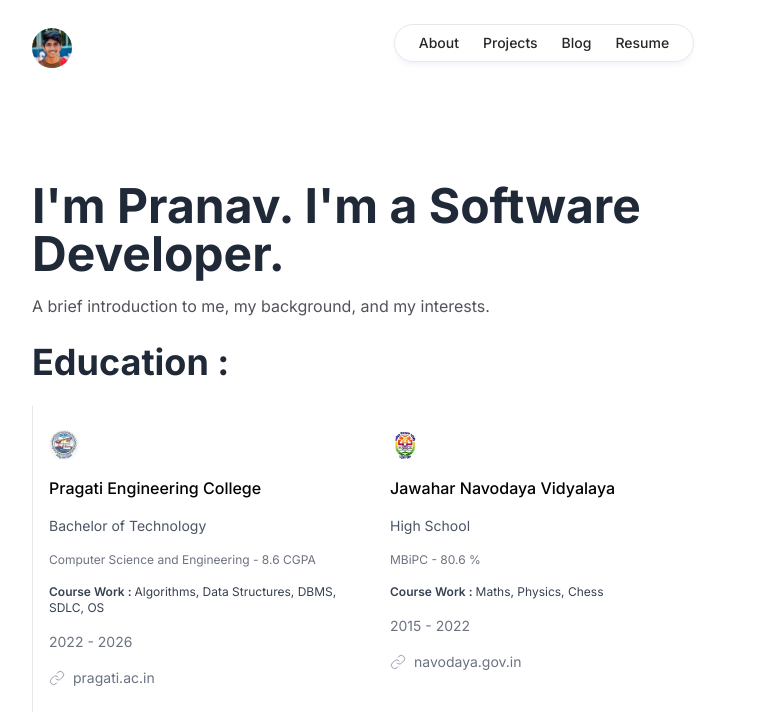
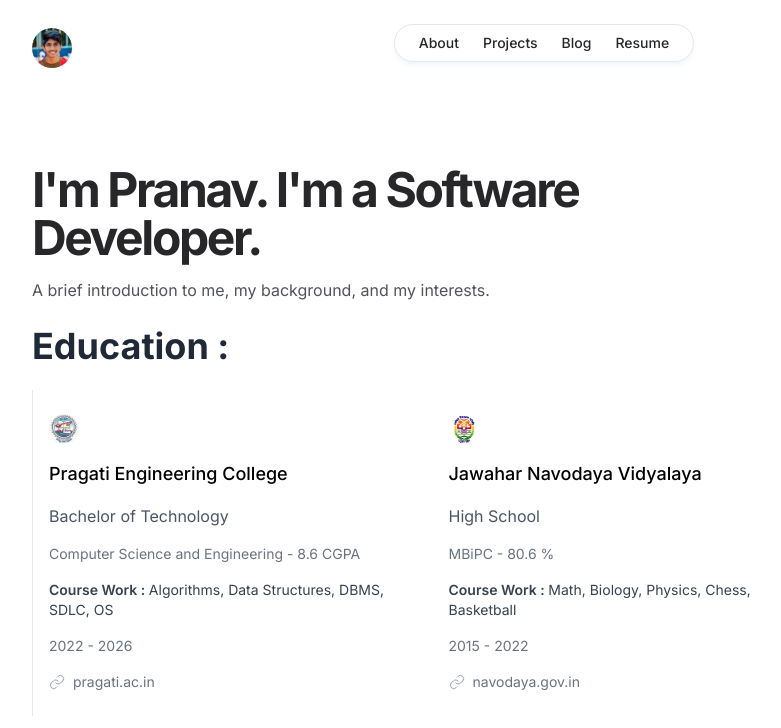
Before and after one commit to pranavchaitu/portfolio, a Next.js app: page /about in a window 1280 px wide. Shown: the top 728 px of the page, without its empty margins (96-877 px from the left). Built offline with nearby package versions, Linux system fonts and the light colour scheme.

Commit message:
done menu bar

```diff
--- a/app/about/page.tsx
+++ b/app/about/page.tsx
@@ -2,13 +2,11 @@ import Image from "next/image"
 
 export default function Home() {
     return <div>
-        <div className="mx-2 flex justify-center">
-            <div className="w-screen max-w-screen-md lg:max-w-screen-lg">
         <p className="font-bold text-4xl lg:text-4xl text-gray-800 ml-4 lg:m-0">
             Education :
         </p>
         <br />
-                <div className="border-l grid grid-cols-1 sm:grid-cols-2 lg:grid-cols-3 ">
+        <div className="border-l grid grid-cols-1 sm:grid-cols-2 pr-56">
             <StudyData
                 img={"pragati.jpg"}
                 name={"Pragati Engineering College"}
@@ -25,12 +23,10 @@ export default function Home() {
                 degree={"High School"}
                 course={"MBiPC"}
                 marks={[80.6,100]}
-                        courseWork={['Maths',' Physics',' Chess']}
+                courseWork={['Math',' Biology',' Physics',' Chess',' Basketball']}
                 years={[2015,2022]}
                 link={"https://navodaya.gov.in"}
             />
-                </div>
-            </div>
         </div>
     </div>
 }
@@ -46,7 +42,7 @@ function StudyData({ img,name,degree,course,marks,courseWork,years,link } : {
     link : string
 }) {
     return <a href={link} target="_blank">
-        <div className="hover:bg-slate-50 py-6 px-4 rounded-3xl flex flex-col gap-4">
+        <div className="hover:bg-slate-50 py-6 px-4 rounded-3xl flex flex-col gap-4 group">
             <Image
                 src={`/self/education/${img}`}
                 alt={'icon'}
@@ -54,22 +50,22 @@ function StudyData({ img,name,degree,course,marks,courseWork,years,link } : {
                 height={30}
                 className=""
             />
-            <div className="text-medium font-medium">
+            <div className="text-lg font-medium">
                 {name}
             </div>
-            <p className="text-gray-600 text-sm">
+            <p className="text-gray-600 text-md">
                 {degree}
             </p>
-            <p className="text-gray-500 text-xs">
+            <p className="text-gray-500 text-sm">
                 {course + " - " + (marks[1] == 100 ? marks[0] + " %" : marks[0] + " CGPA")  }
             </p>
-            <p className="text-gray-700 text-xs">
+            <p className="text-gray-700 text-sm">
                 <span className="font-semibold">Course Work : </span>{courseWork.toString()}
             </p>
-            <p className="text-sm text-gray-500 ">
+            <p className="text-sm text-gray-500">
                 {years[0] + " - " + years[1]}
             </p>
-            <div className="text-gray-500 flex gap-2 items-center hover:text-teal-500">
+            <div className="text-gray-500 flex gap-2 items-center group-hover:text-teal-500">
                 <svg xmlns="http://www.w3.org/2000/svg" width="16" height="16" viewBox="0 0 24 24" fill="none" stroke="currentColor" className="lucide lucide-link"><path d="M10 13a5 5 0 0 0 7.54.54l3-3a5 5 0 0 0-7.07-7.07l-1.72 1.71"/><path d="M14 11a5 5 0 0 0-7.54-.54l-3 3a5 5 0 0 0 7.07 7.07l1.71-1.71"/></svg>
                 <p className="text-sm">
                     {link.split("//")[1]}
--- a/app/blog/page.tsx
+++ b/app/blog/page.tsx
@@ -19,8 +19,6 @@ export default async function Home() {
     const { blogs } = await getBlogs();
 
     return <div>
-        <div className="mx-2 flex justify-center">
-            <div className="w-screen max-w-screen-md lg:max-w-screen-lg">
         <div className="max-w-3xl border-l">
             <div>
                 {blogs.map((blog : Blog,i : number) => <Blog
@@ -29,8 +27,6 @@ export default async function Home() {
                     title={blog.title}
                     content={blog.content}
                 />)}
-                    </div>
-                </div>
             </div>
         </div>
     </div>
--- a/app/projects/page.tsx
+++ b/app/projects/page.tsx
@@ -18,8 +18,6 @@ export default function Home() {
         icon: "/projects/icons/dukaan.svg"
     }]
     return <div>
-        <div className="mx-2 flex justify-center">
-            <div className="w-screen max-w-screen-md lg:max-w-screen-lg">
         <div className="grid grid-cols-1 sm:grid-cols-2 lg:grid-cols-3">
             {projects.map((project,i) =>
                 <ProjectItem
@@ -32,6 +30,4 @@ export default function Home() {
             )}
         </div>
     </div>
-        </div>
-    </div>
 }
--- a/app/resume/page.tsx
+++ b/app/resume/page.tsx
@@ -1,10 +1,8 @@
 export default function Resume() {
-    return <div className="px-6 mt-4 flex flex-col items-center">
-        <div>
-            <iframe
-                src="/self/resume.pdf"
-                className="w-screen h-screen max-w-screen-lg"
-            />
-        </div>
+    return <div className="m-6 lg:m-0 flex justify-start">
+        <iframe
+            src="/self/resume.pdf"
+            className="w-screen h-screen max-w-screen-lg rounded-lg"
+        />
     </div>
 }
--- a/components/Container.tsx
+++ b/components/Container.tsx
@@ -32,7 +32,7 @@ export default function Container({ children } : {
 }) {
     const segment = useSelectedLayoutSegments()
     const currentMetaData = meta[segment[0]] || { title : "",description : "" }
-    return <div className="mt-20 sm:mt-24">
+    return <div className="mt-12 sm:mt-20">
         {segment.length == 1 && (
             <div className="mx-6 flex justify-center mb-6">
                 <div className="w-screen max-w-screen-md lg:max-w-screen-lg">
@@ -47,7 +47,7 @@ export default function Container({ children } : {
                                     className="rounded-full"
                                 />
                             </Link>
-                            <p className="font-bold text-4xl lg:text-5xl text-gray-800">
+                            <p className="font-bold text-4xl lg:text-5xl text-zinc-800 tracking-tighter">
                                 {currentMetaData.title}
                             </p>
                             {/* &apos; should replace with this */}
@@ -59,6 +59,10 @@ export default function Container({ children } : {
                 </div>
             </div>
         )}
-        {children}
+        <div className="mx-2 flex justify-center">
+            <div className="w-screen max-w-screen-md lg:max-w-screen-lg">
+                {children}
+            </div>
+        </div>
     </div>
 }
--- a/components/Hamburger.tsx
+++ b/components/Hamburger.tsx
@@ -1,34 +1,32 @@
-import { useState } from "react";
+import React, { SetStateAction, useState } from "react";
 
-export const Hamburger = () => {
-  const [isOpen, setIsOpen] = useState(false);
+export const Hamburger = ({ toggle } : {toggle : boolean}) => {
   // Adjusted the height and width to be smaller
   const genericHamburgerLine = `h-1 w-6 my-0.5 rounded-full bg-black transition ease transform duration-300`;
 
   return (
-    <button
-      className="flex flex-col h-8 w-8 rounded justify-center items-center group" // Adjusted button size
-      onClick={() => setIsOpen(!isOpen)}
+    <div
+      className="flex flex-col h-8 w-8 rounded justify-center items-center group" // Adjusted div size
     >
       <div
         className={`${genericHamburgerLine} ${
-          isOpen
+          toggle
             ? "rotate-45 translate-y-2 opacity-50 group-hover:opacity-100" // Adjusted translate-y
             : "opacity-50 group-hover:opacity-100"
         }`}
       />
       <div
         className={`${genericHamburgerLine} ${
-          isOpen ? "opacity-0" : "opacity-50 group-hover:opacity-100"
+          toggle ? "opacity-0" : "opacity-50 group-hover:opacity-100"
         }`}
       />
       <div
         className={`${genericHamburgerLine} ${
-          isOpen
+          toggle
             ? "-rotate-45 -translate-y-2 opacity-50 group-hover:opacity-100" // Adjusted translate-y
             : "opacity-50 group-hover:opacity-100"
         }`}
       />
-    </button>
+    </div>
   );
 };
--- a/components/ProjectItem.tsx
+++ b/components/ProjectItem.tsx
@@ -9,13 +9,12 @@ interface Project {
 
 export function ProjectItem({ link,icon,name,description } : Project) {
     return <a href={link} target="_blank">
-        <div className="hover:bg-slate-50 py-6 px-4 rounded-3xl">
+        <div className="hover:bg-slate-50 py-6 px-4 rounded-3xl group">
             <Image
                 src={icon}
                 alt={'project'}
                 width={30}
                 height={30}
-                className=""
             />
             <div className="text-medium font-semibold mt-6">
                 {name}
@@ -23,7 +22,7 @@ export function ProjectItem({ link,icon,name,description } : Project) {
             <p className="text-gray-600 text-sm mt-2">
                 {description}
             </p>
-            <div className="text-gray-500 mt-6 flex gap-2 items-center hover:text-teal-500">
+            <div className="text-gray-500 mt-6 flex gap-2 items-center group-hover:text-teal-500">
                 <svg xmlns="http://www.w3.org/2000/svg" width="16" height="16" viewBox="0 0 24 24" fill="none" stroke="currentColor" className="lucide lucide-link"><path d="M10 13a5 5 0 0 0 7.54.54l3-3a5 5 0 0 0-7.07-7.07l-1.72 1.71"/><path d="M14 11a5 5 0 0 0-7.54-.54l-3 3a5 5 0 0 0 7.07 7.07l1.71-1.71"/></svg>
                 <p className="text-sm">
                     {link.split('//')[1]}
```
Also changed, not shown: app/page.tsx (+6 -6 lines), components/MenuBar.tsx (+7 -7 lines), 2 other files (tests, documents, lock files or other folders). Lines whose indentation alone changed are shown as unchanged.
